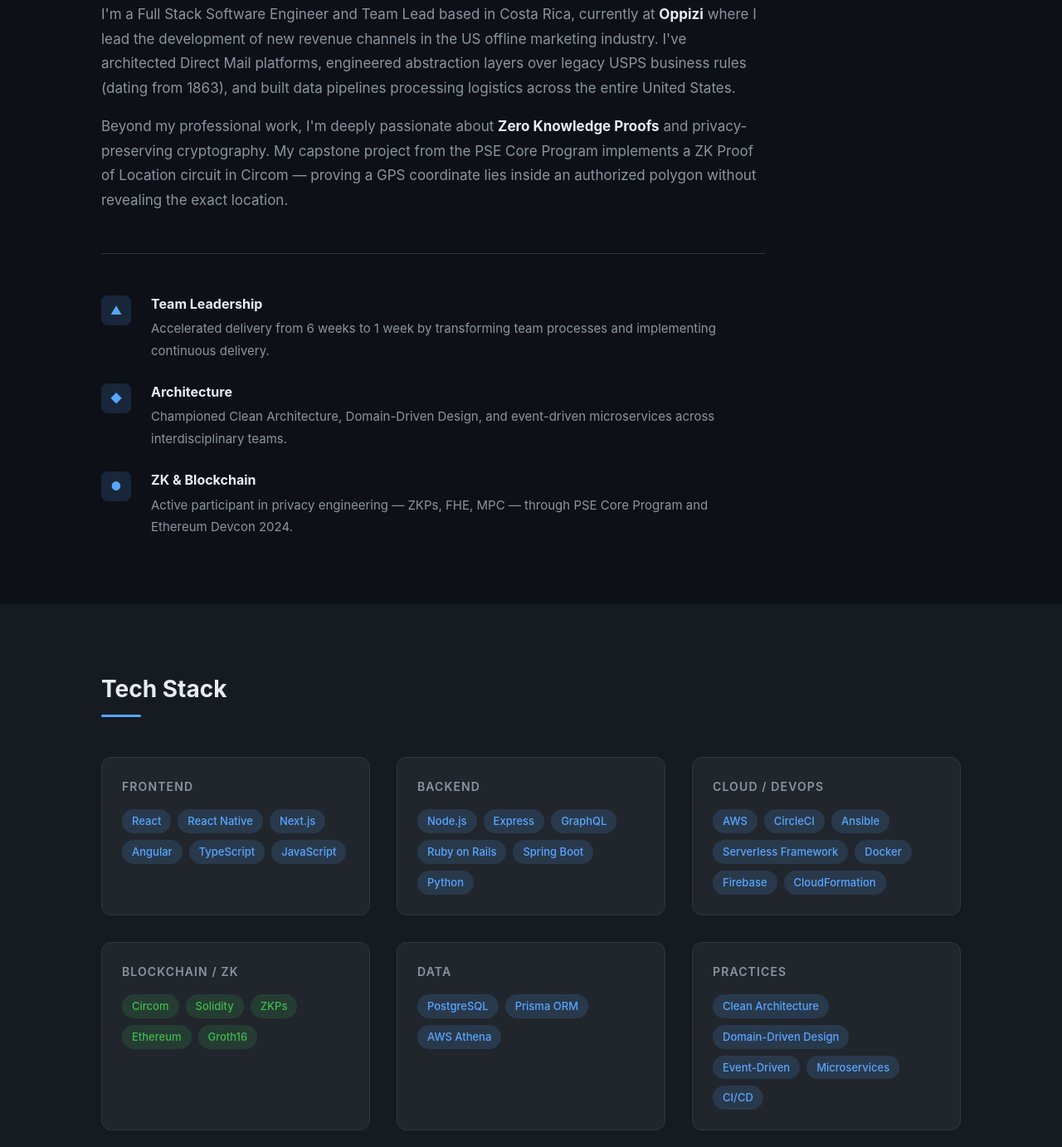
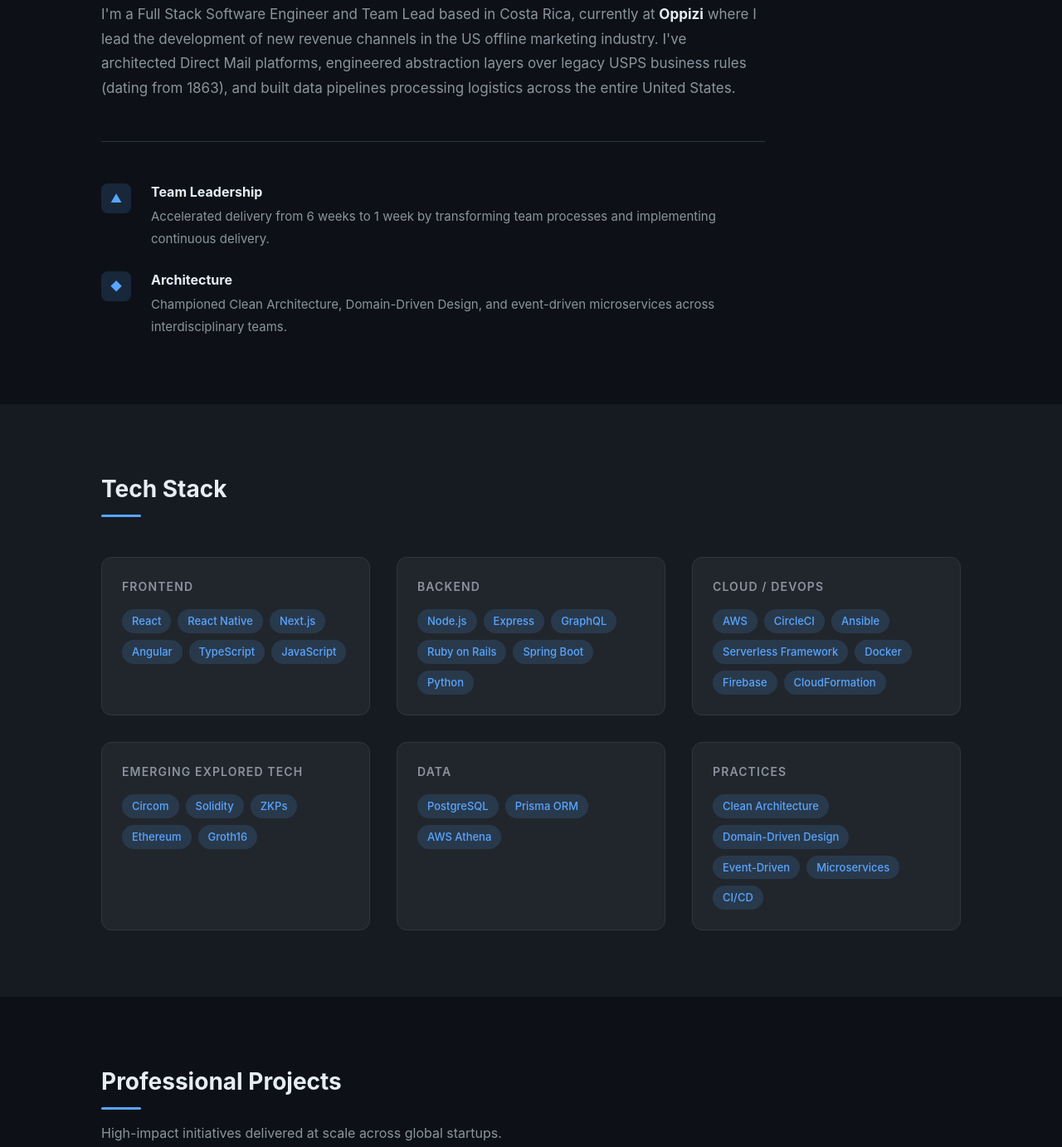
Before and after one commit to richbm10/richbm10-portfolio, a website built with webpack: page src/client/app/pages/index.html in a window 1280 px wide. Shown: the part 949-2331 px from the top of the page at 83% size. Built offline with nearby package versions, Linux system fonts and the light colour scheme.

Commit message:
Reframe blockchain/ZK presence to reflect enthusiasm, not proficiency
- Remove ZK paragraph and highlight from About Me section
- Rename "Blockchain / ZK" skills category to "Emerging Explored Tech"
- Drop skill-tag--accent styling from those tags

Co-Authored-By: Claude Sonnet 4.6 <noreply@anthropic.com>

```diff
--- a/src/client/app/pages/index.html
+++ b/src/client/app/pages/index.html
@@ -93,14 +93,6 @@
             legacy USPS business rules (dating from 1863), and built data
             pipelines processing logistics across the entire United States.
           </p>
-          <p>
-            Beyond my professional work, I'm deeply passionate about
-            <strong>Zero Knowledge Proofs</strong> and privacy-preserving
-            cryptography. My capstone project from the PSE Core Program
-            implements a ZK Proof of Location circuit in Circom — proving a GPS
-            coordinate lies inside an authorized polygon without revealing the
-            exact location.
-          </p>
           <div class="about__highlights">
             <div class="about__highlight">
               <span class="about__highlight-icon">&#9650;</span>
@@ -114,13 +106,6 @@
               <div>
                 <strong>Architecture</strong>
                 <p>Championed Clean Architecture, Domain-Driven Design, and event-driven microservices across interdisciplinary teams.</p>
-              </div>
-            </div>
-            <div class="about__highlight">
-              <span class="about__highlight-icon">&#9679;</span>
-              <div>
-                <strong>ZK & Blockchain</strong>
-                <p>Active participant in privacy engineering — ZKPs, FHE, MPC — through PSE Core Program and Ethereum Devcon 2024.</p>
               </div>
             </div>
           </div>
@@ -168,13 +153,13 @@
             </div>
           </div>
           <div class="skills__category">
-            <h3 class="skills__category-title">Blockchain / ZK</h3>
+            <h3 class="skills__category-title">Emerging Explored Tech</h3>
             <div class="skills__tags">
-              <span class="skill-tag skill-tag--accent">Circom</span>
-              <span class="skill-tag skill-tag--accent">Solidity</span>
-              <span class="skill-tag skill-tag--accent">ZKPs</span>
-              <span class="skill-tag skill-tag--accent">Ethereum</span>
-              <span class="skill-tag skill-tag--accent">Groth16</span>
+              <span class="skill-tag">Circom</span>
+              <span class="skill-tag">Solidity</span>
+              <span class="skill-tag">ZKPs</span>
+              <span class="skill-tag">Ethereum</span>
+              <span class="skill-tag">Groth16</span>
             </div>
           </div>
           <div class="skills__category">
```
Also changed, not shown: docs/index.html (+1 -1 lines).
